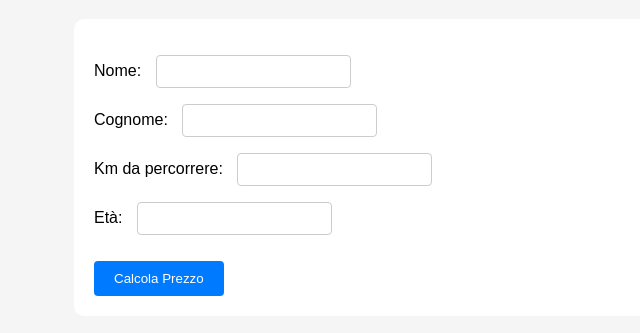
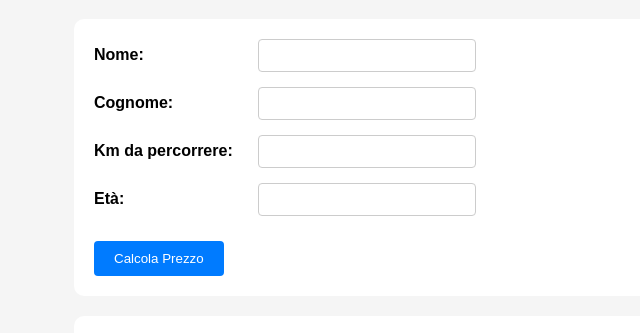
Before and after one commit to pasqualedimaro/js-biglietto-treno-form, a plain HTML site: page index.html in a window 1280 px wide. Shown: the part 131-464 px from the top of the page, without its empty margins (266-906 px from the left). Drawn offline with Linux system fonts and the light colour scheme.

Commit message:
add divs and labelss

```diff
--- a/index.html
+++ b/index.html
@@ -9,14 +9,29 @@
 <body>
     <h1>Calcolo Biglietto Treno</h1>
 
-    <form id="form-biglietto">
-        <p>Nome: <input type="text" id="nome"></p>
-        <p>Cognome: <input type="text" id="cognome"></p>
-        <p>Km da percorrere: <input type="number" id="km"></p>
-        <p>Età: <input type="number" id="eta"></p>
+<form id="form-biglietto">
+    <div>
+        <label>Nome:</label>
+        <input type="text" id="nome">
+    </div>
 
-        <button type="submit">Calcola Prezzo</button>
-    </form>
+    <div>
+        <label>Cognome:</label>
+        <input type="text" id="cognome">
+    </div>
+
+    <div>
+        <label>Km da percorrere:</label>
+        <input type="number" id="km">
+    </div>
+
+    <div>
+        <label>Età:</label>
+        <input type="number" id="eta">
+    </div>
+
+    <button type="submit">Calcola Prezzo</button>
+</form>
     <div id="risultato"></div>
     <script src="main.js"></script>
 </body>
--- a/style.css
+++ b/style.css
@@ -23,6 +23,7 @@ input {
     margin-left: 10px;
     border: 1px solid #ccc;
     border-radius: 4px;
+    width: 200px;
 }
 
 button {
@@ -44,3 +45,13 @@ button:hover {
     padding: 20px;
     border-radius: 10px;
 }
+
+form div {
+    margin-bottom: 15px;
+}
+
+label {
+    display: inline-block;
+    width: 150px;
+    font-weight: bold;
+}
```
